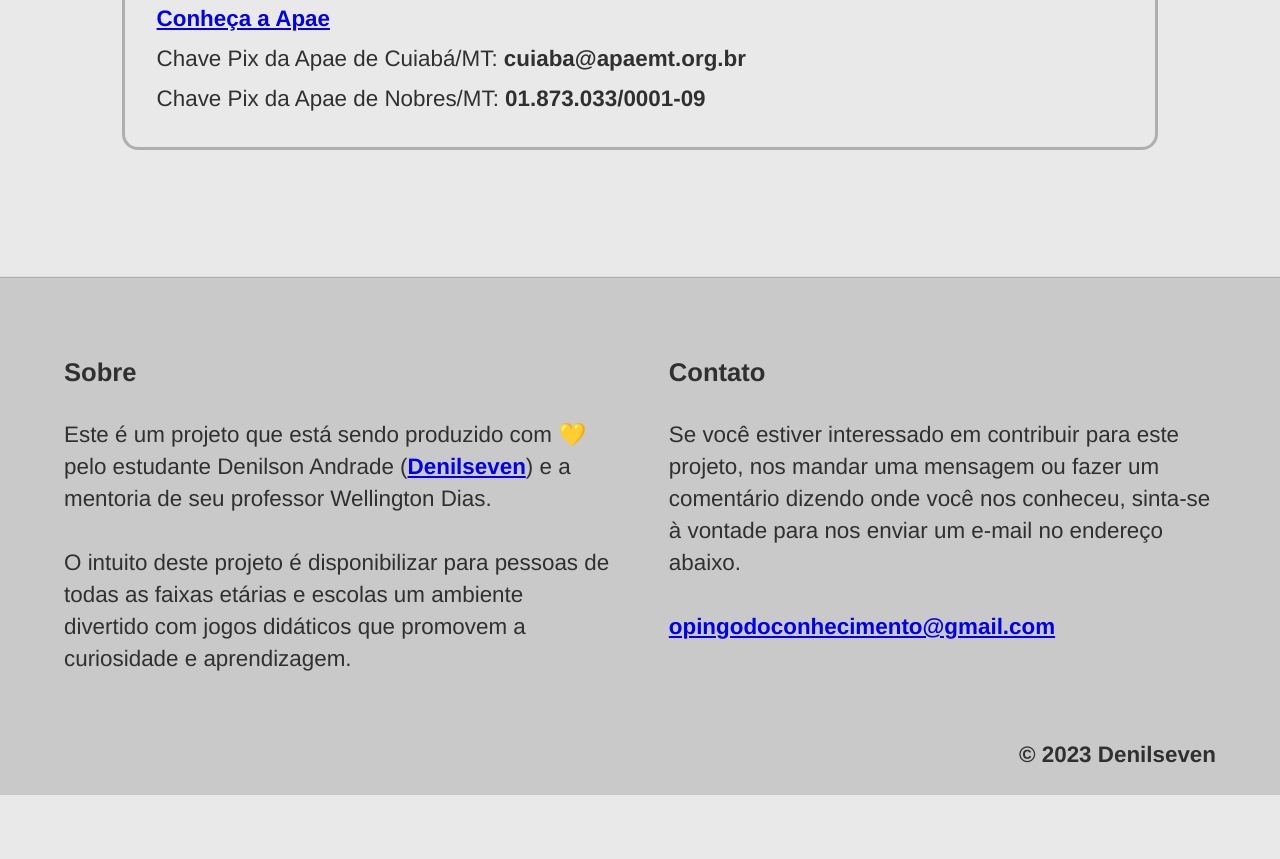
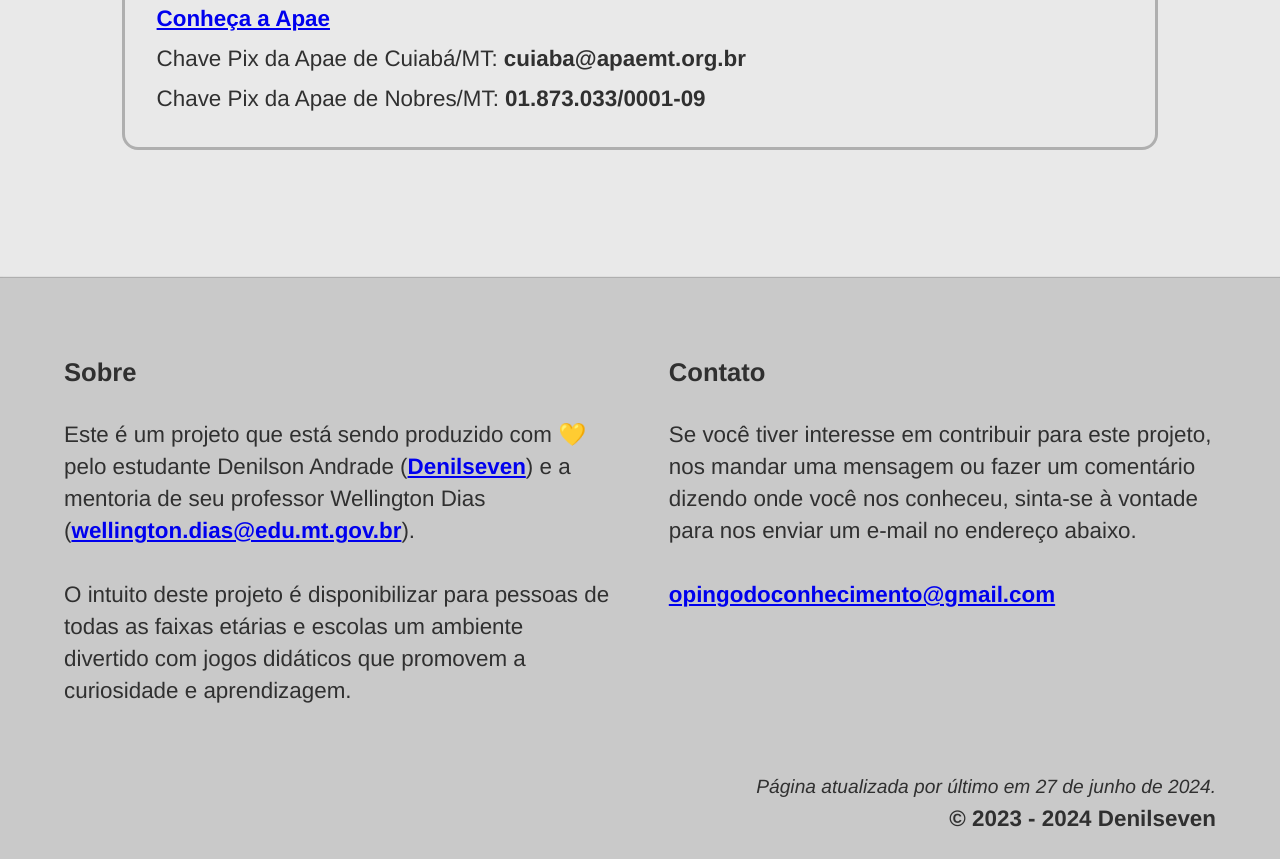
Before and after one commit to opingodoconhecimento/opingodoconhecimento.github.io, a plain HTML site: page index.html in a window 1280 px wide. Shown: the part 1693-2552 px from the top of the page. Before the commit the page ends 2488 px from the top, so only its background shows below. Drawn offline with Linux system fonts and the light colour scheme.

Commit message:
Update footer

```diff
--- a/index.html
+++ b/index.html
@@ -46,7 +46,7 @@
             <h2>Doe</h2>
             <div class="top-margin-medium">
                 <p>Este projeto apoia instituições filantrópicas que auxiliam pessoas a se tornarem a melhor versão delas mesmas.</p>
-                <p>Qualquer valor é de grande importância! Desde já, nós agradecemos.</p>
+                <p>Qualquer valor é de grande importância!</p>
 
                 <div class="apae top-margin block extra-margin">
                     <h3>Apae (Associação de Pais e Amigos dos Excepcionais)</h3>
@@ -69,8 +69,8 @@
             <div class="about">
                 <h3>Sobre</h3>
                 <p class="top-margin-medium">
-                    Este é um projeto que está sendo produzido com &#128155; pelo estudante Denilson Andrade (<a href="https://denilseven.github.io/">Denilseven</a>)
-                    e a mentoria de seu professor Wellington Dias.
+                    Este é um projeto que está sendo produzido com &#128155; pelo estudante Denilson Andrade (<a href="https://denilseven.github.io/br">Denilseven</a>)
+                    e a mentoria de seu professor Wellington Dias (<a href="mailto:wellington.dias@edu.mt.gov.br" id="link-alt">wellington.dias@edu.mt.gov.br</a>).
                 </p>
                 <p class="top-margin-medium">
                     O intuito deste projeto é disponibilizar para pessoas de todas as faixas etárias e escolas
@@ -80,7 +80,7 @@
             <div class="contact">
                 <h3>Contato</h3>
                 <p class="top-margin-medium">
-                    Se você estiver interessado em contribuir para este projeto, nos mandar uma mensagem ou fazer um comentário dizendo onde você nos conheceu,
+                    Se você tiver interesse em contribuir para este projeto, nos mandar uma mensagem ou fazer um comentário dizendo onde você nos conheceu,
                     sinta-se à vontade para nos enviar um e-mail no endereço abaixo.
                 </p>
                 <p class="top-margin-medium">
@@ -88,7 +88,8 @@
                 </p>
             </div>
         </div>
-        <p class="copyright top-margin"><b>© 2023 Denilseven</b></p>
+        <p class="page-update top-margin">Página atualizada por último em 27 de junho de 2024.</p>
+        <p class="copyright"><b>© 2023 - 2024 Denilseven</b></p>
     </footer>
 </body>
 </html>
--- a/main.css
+++ b/main.css
@@ -143,6 +143,12 @@ footer .copyright {
     align-self: flex-end;
 }
 
+footer .page-update {
+    font-style: italic;
+    font-size: 1.2rem;
+    align-self: flex-end;
+}
+
 /* Utility classes */
 
 .side-margin {
```
